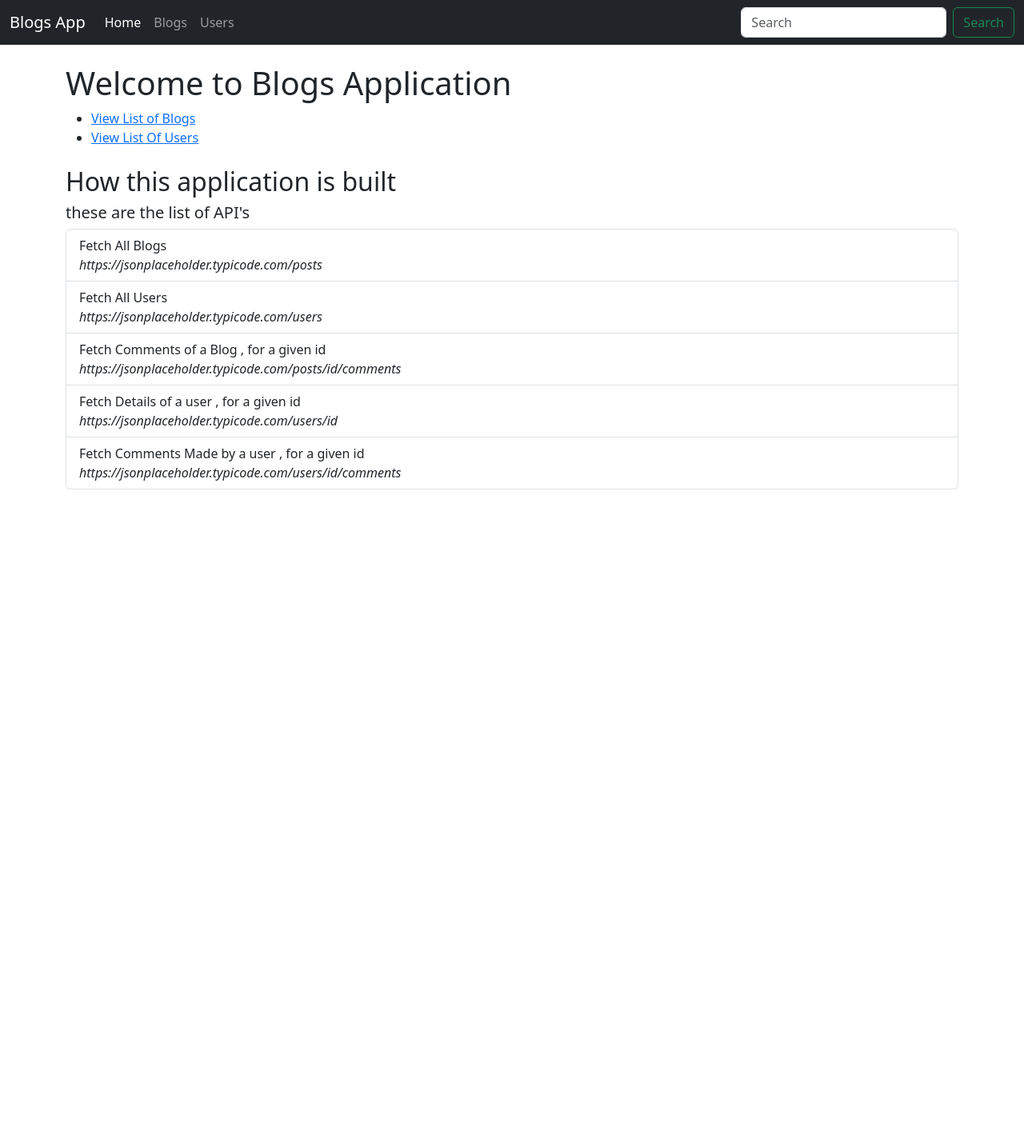
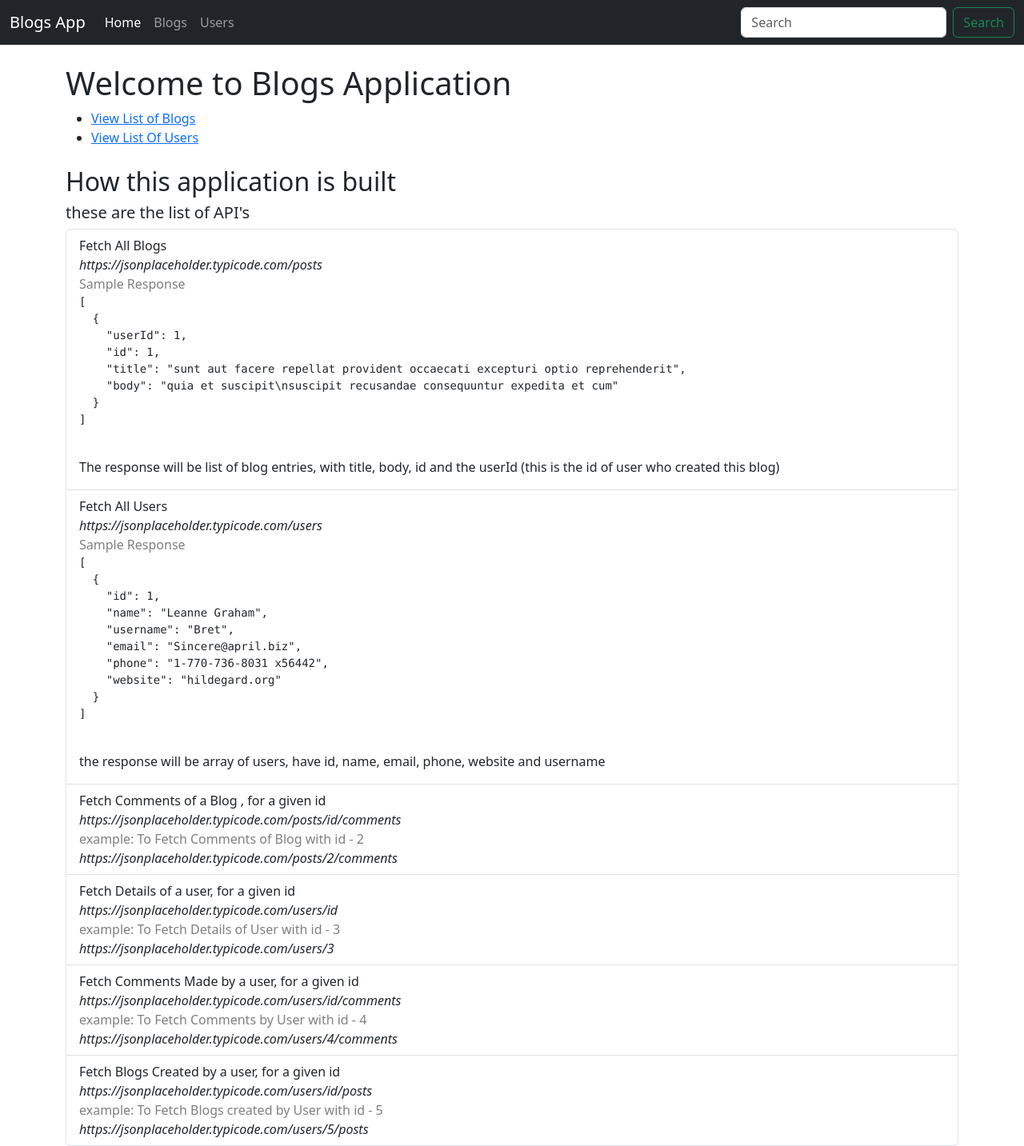
Before and after one commit to gowthaman-basuvaraj/blog-app-vue, a Vue app: page /#/ in a window 1280 px wide. Shown: the whole page at 80% size. Before the commit the page ends 800 px from the top, so only its background shows below. Built offline with nearby package versions, Linux system fonts and the light colour scheme; what bootstrap-icons-vue would draw is missing.

Commit message:
add more apis'

```diff
--- a/src/components/HomePage.vue
+++ b/src/components/HomePage.vue
@@ -17,19 +17,56 @@ import constants from "../constants.js";
   <h5>these are the list of API's</h5>
   <div class="list-group">
     <div class="list-group-item">Fetch All Blogs <br />
-      <em>{{constants.Blog.all}}</em>
+      <em>{{constants.Blog.all}}</em> <br />
+      <p class="my-0 text-black-50">Sample Response</p>
+      <pre>
+[
+  {
+    "userId": 1,
+    "id": 1,
+    "title": "sunt aut facere repellat provident occaecati excepturi optio reprehenderit",
+    "body": "quia et suscipit\nsuscipit recusandae consequuntur expedita et cum"
+  }
+]
+      </pre>
+      <p class="my-2">The response will be list of blog entries, with title, body, id and the userId (this is the id of user who created this blog)</p>
     </div>
     <div class="list-group-item">Fetch All Users <br />
-      <em>{{constants.User.all}}</em>
+      <em>{{constants.User.all}}</em> <br />
+      <p class="my-0 text-black-50">Sample Response</p>
+      <pre>
+[
+  {
+    "id": 1,
+    "name": "Leanne Graham",
+    "username": "Bret",
+    "email": "Sincere@april.biz",
+    "phone": "1-770-736-8031 x56442",
+    "website": "hildegard.org"
+  }
+]
+      </pre>
+      <p class="my-2">the response will be array of users, have id, name, email, phone, website and username  </p>
     </div>
     <div class="list-group-item">Fetch Comments of a Blog , for a given id<br />
-      <em>{{constants.Blog.comments("id")}}</em>
+      <em>{{constants.Blog.comments("id")}}</em> <br />
+      <p class="my-0 text-black-50">example: To Fetch Comments of Blog with id - 2</p>
+      <em>{{constants.Blog.comments("2")}}</em>
     </div>
-    <div class="list-group-item">Fetch Details  of a user , for a given id<br />
-      <em>{{constants.User.id("id")}}</em>
+    <div class="list-group-item">Fetch Details  of a user, for a given id<br />
+      <em>{{constants.User.id("id")}}</em> <br />
+      <p class="my-0 text-black-50">example: To Fetch Details of User with id - 3</p>
+      <em>{{constants.User.id("3")}}</em>
     </div>
-    <div class="list-group-item">Fetch Comments Made by a user , for a given id<br />
-      <em>{{constants.User.comments("id")}}</em>
+    <div class="list-group-item">Fetch Comments Made by a user, for a given id<br />
+      <em>{{constants.User.comments("id")}}</em> <br />
+      <p class="my-0 text-black-50">example: To Fetch Comments by User with id - 4</p>
+      <em>{{constants.User.comments("4")}}</em>
+    </div>
+    <div class="list-group-item">Fetch Blogs Created by a user, for a given id<br />
+      <em>{{constants.User.posts("id")}}</em> <br />
+      <p class="my-0 text-black-50">example: To Fetch Blogs created by User with id - 5</p>
+      <em>{{constants.User.posts("5")}}</em>
     </div>
   </div>
 </template>
```
